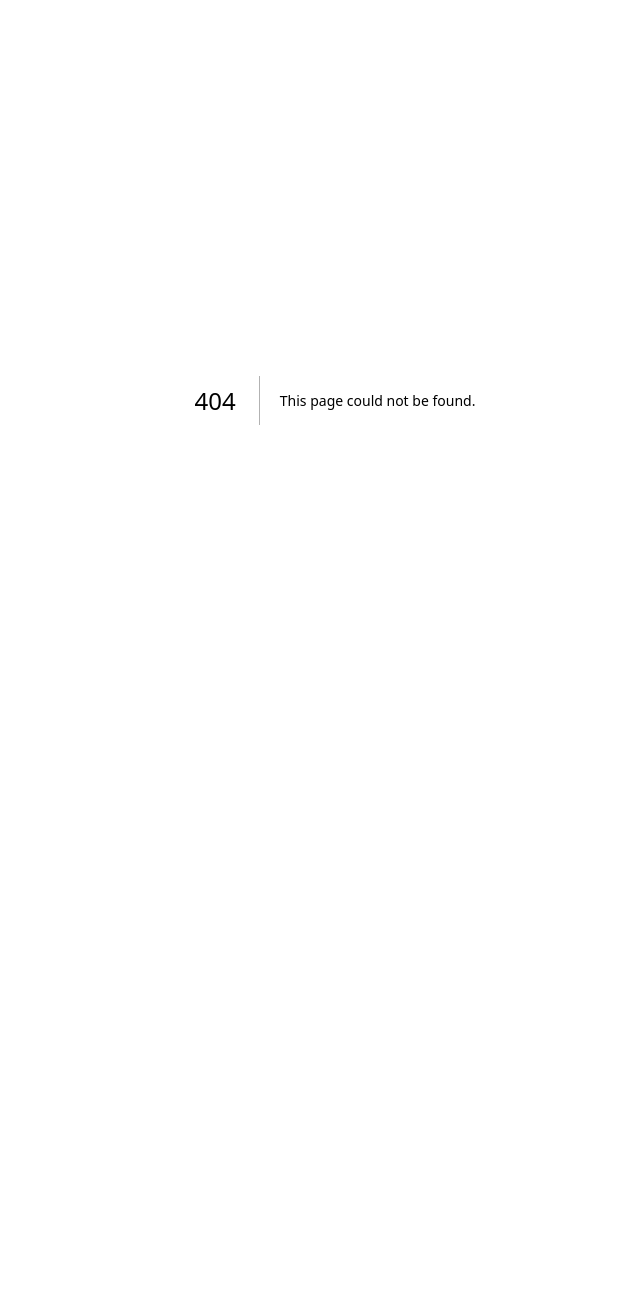
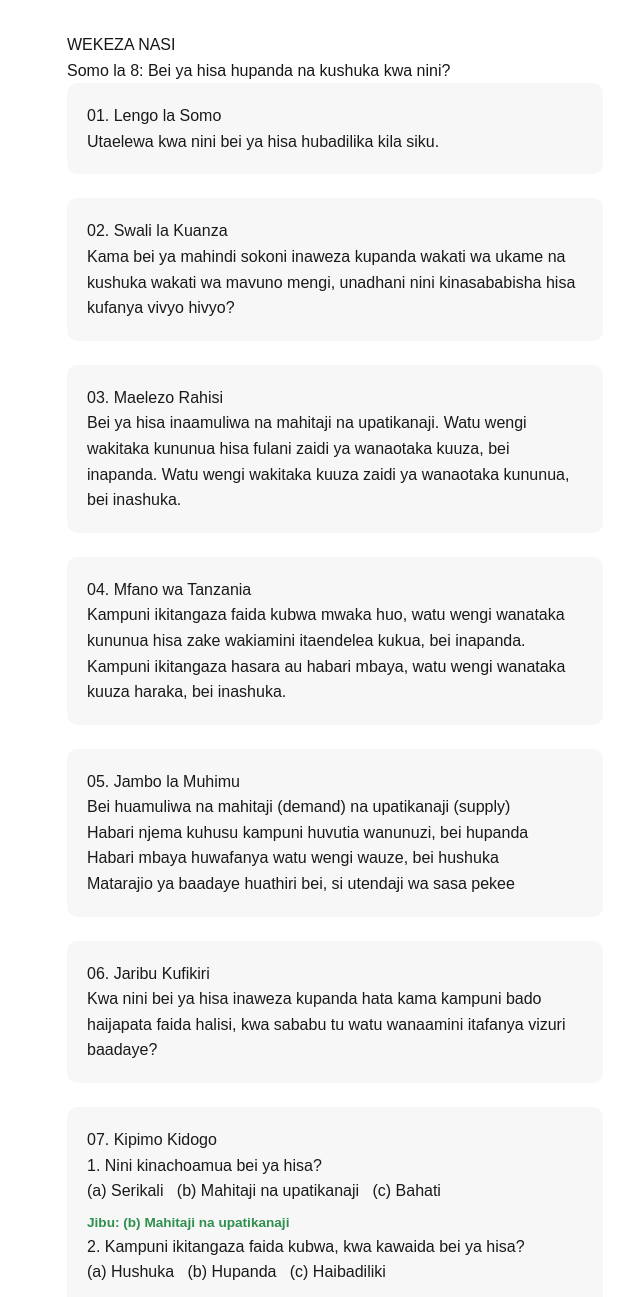
Before and after one commit to sadikiabubakari698-crypto/wekeza_nasi, a Next.js app in the folder wekeza-nasi-app/: page /somo8 in a window 1280 px wide. Before the commit this address had no page. Shown: the top 1297 px of the page, without its empty margins (305-945 px from the left). Before the commit the page ends 800 px from the top, so only its background shows below. Built offline with nearby package versions, Linux system fonts and the light colour scheme.

Commit message:
Add Somo la 8, update navigation and home page icons

```diff
--- a/wekeza-nasi-app/app/page.js
+++ b/wekeza-nasi-app/app/page.js
@@ -8,6 +8,7 @@ export default function Home() {
     { href: "/somo5", title: "Somo 5: Soko la hisa lipo chini ya nani?", icon: "mche" },
     { href: "/somo6", title: "Somo 6: DSE ni nini?", icon: "mche" },
     { href: "/somo7", title: "Somo 7: Hisa inanunuaje na kuuzwaje?", icon: "mche" },
+    { href: "/somo8", title: "Somo 8: Bei ya hisa hupanda na kushuka kwa nini?", icon: "mti" },
   ];
   return (
     <main style={{ padding: "2rem", maxWidth: "600px", margin: "0 auto", fontFamily: "sans-serif", lineHeight: 1.6 }}>
--- a/wekeza-nasi-app/app/somo7/page.js
+++ b/wekeza-nasi-app/app/somo7/page.js
@@ -70,7 +70,7 @@ export default function Somo7() {
         <p>Somo 8: Bei ya hisa hupanda na kushuka kwa nini?</p>
       </div>
 
-      <p><a href="/somo6">&larr; Somo la 6</a></p>
+      <p><a href="/somo6" style={{ marginRight: "1.5rem" }}>&larr; Somo la 6</a><a href="/somo8" style={{ fontWeight: "bold" }}>Endelea na Somo la 8 &rarr;</a></p>
     </main>
   );
 }
--- /dev/null
+++ b/wekeza-nasi-app/app/somo8/page.js
@@ -0,0 +1,73 @@
+export default function Somo8() {
+  return (
+    <main style={{ padding: "2rem", maxWidth: "600px", margin: "0 auto", fontFamily: "sans-serif", lineHeight: 1.6 }}>
+      <h1>WEKEZA NASI</h1>
+      <h2>Somo la 8: Bei ya hisa hupanda na kushuka kwa nini?</h2>
+
+      <div className="lesson-box">
+        <h3>01. Lengo la Somo</h3>
+        <p>Utaelewa kwa nini bei ya hisa hubadilika kila siku.</p>
+      </div>
+
+      <div className="lesson-box">
+        <h3>02. Swali la Kuanza</h3>
+        <p>Kama bei ya mahindi sokoni inaweza kupanda wakati wa ukame na kushuka wakati wa mavuno mengi, unadhani nini kinasababisha hisa kufanya vivyo hivyo?</p>
+      </div>
+
+      <div className="lesson-box">
+        <h3>03. Maelezo Rahisi</h3>
+        <p>
+          Bei ya hisa inaamuliwa na mahitaji na upatikanaji. Watu wengi
+          wakitaka kununua hisa fulani zaidi ya wanaotaka kuuza, bei
+          inapanda. Watu wengi wakitaka kuuza zaidi ya wanaotaka kununua,
+          bei inashuka.
+        </p>
+      </div>
+
+      <div className="lesson-box">
+        <h3>04. Mfano wa Tanzania</h3>
+        <p>
+          Kampuni ikitangaza faida kubwa mwaka huo, watu wengi wanataka
+          kununua hisa zake wakiamini itaendelea kukua, bei inapanda.
+          Kampuni ikitangaza hasara au habari mbaya, watu wengi wanataka
+          kuuza haraka, bei inashuka.
+        </p>
+      </div>
+
+      <div className="lesson-box">
+        <h3>05. Jambo la Muhimu</h3>
+        <ul>
+          <li>Bei huamuliwa na mahitaji (demand) na upatikanaji (supply)</li>
+          <li>Habari njema kuhusu kampuni huvutia wanunuzi, bei hupanda</li>
+          <li>Habari mbaya huwafanya watu wengi wauze, bei hushuka</li>
+          <li>Matarajio ya baadaye huathiri bei, si utendaji wa sasa pekee</li>
+        </ul>
+      </div>
+
+      <div className="lesson-box">
+        <h3>06. Jaribu Kufikiri</h3>
+        <p>Kwa nini bei ya hisa inaweza kupanda hata kama kampuni bado haijapata faida halisi, kwa sababu tu watu wanaamini itafanya vizuri baadaye?</p>
+      </div>
+
+      <div className="lesson-box">
+        <h3>07. Kipimo Kidogo</h3>
+        <p>1. Nini kinachoamua bei ya hisa?<br />(a) Serikali &nbsp; (b) Mahitaji na upatikanaji &nbsp; (c) Bahati</p>
+        <p className="quiz-answer">Jibu: (b) Mahitaji na upatikanaji</p>
+        <p>2. Kampuni ikitangaza faida kubwa, kwa kawaida bei ya hisa?<br />(a) Hushuka &nbsp; (b) Hupanda &nbsp; (c) Haibadiliki</p>
+        <p className="quiz-answer">Jibu: (b) Hupanda</p>
+      </div>
+
+      <div className="lesson-box">
+        <h3>08. Muhtasari wa Dakika 1</h3>
+        <p>Bei ya hisa hubadilika kulingana na mahitaji na upatikanaji, kinachoathiriwa na habari za kampuni na matarajio ya wawekezaji.</p>
+      </div>
+
+      <div className="lesson-box">
+        <h3>09. Hatua Inayofuata</h3>
+        <p>Somo 9: Mwekezaji anapataje faida?</p>
+      </div>
+
+      <p><a href="/somo7">&larr; Somo la 7</a></p>
+    </main>
+  );
+}
```
